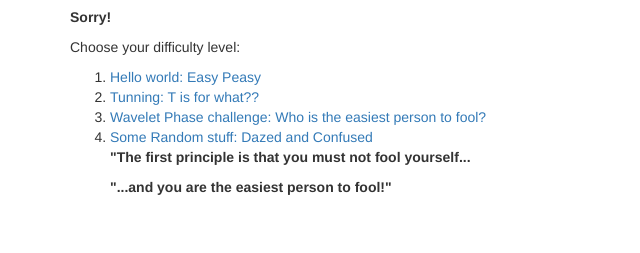
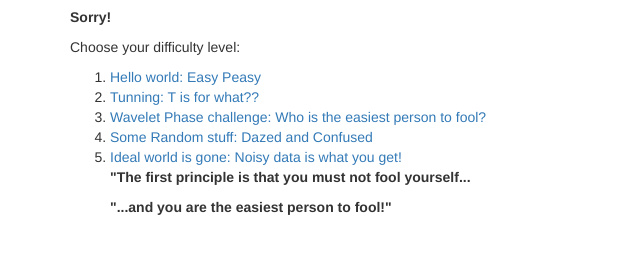
Before and after one commit to stevejpurves/humaninversion, a website: page static/index.html in a window 1280 px wide. Shown: the part 93-346 px from the top of the page, without its empty margins (0-640 px from the left). Drawn offline with Linux system fonts and the light colour scheme.

Commit message:
5th option added

```diff
--- a/static/partials/start.html
+++ b/static/partials/start.html
@@ -9,6 +9,7 @@
 			<li><a ui-sref="game({level: 2})">Tunning: T is for what??</a></li>
 			<li><a ui-sref="game({level: 3})">Wavelet Phase challenge: Who is the easiest person to fool?</a></li>
 			<li><a ui-sref="game({level: 4})">Some Random stuff: Dazed and Confused</a></li>
+			<li><a ui-sref="game({level: 5})">Ideal world is gone: Noisy data is what you get!</a></li>
 
             <b><p>"The first principle is that you must not fool yourself...</p>
             <p>"...and you are the easiest person to fool!"</p></b>
```
